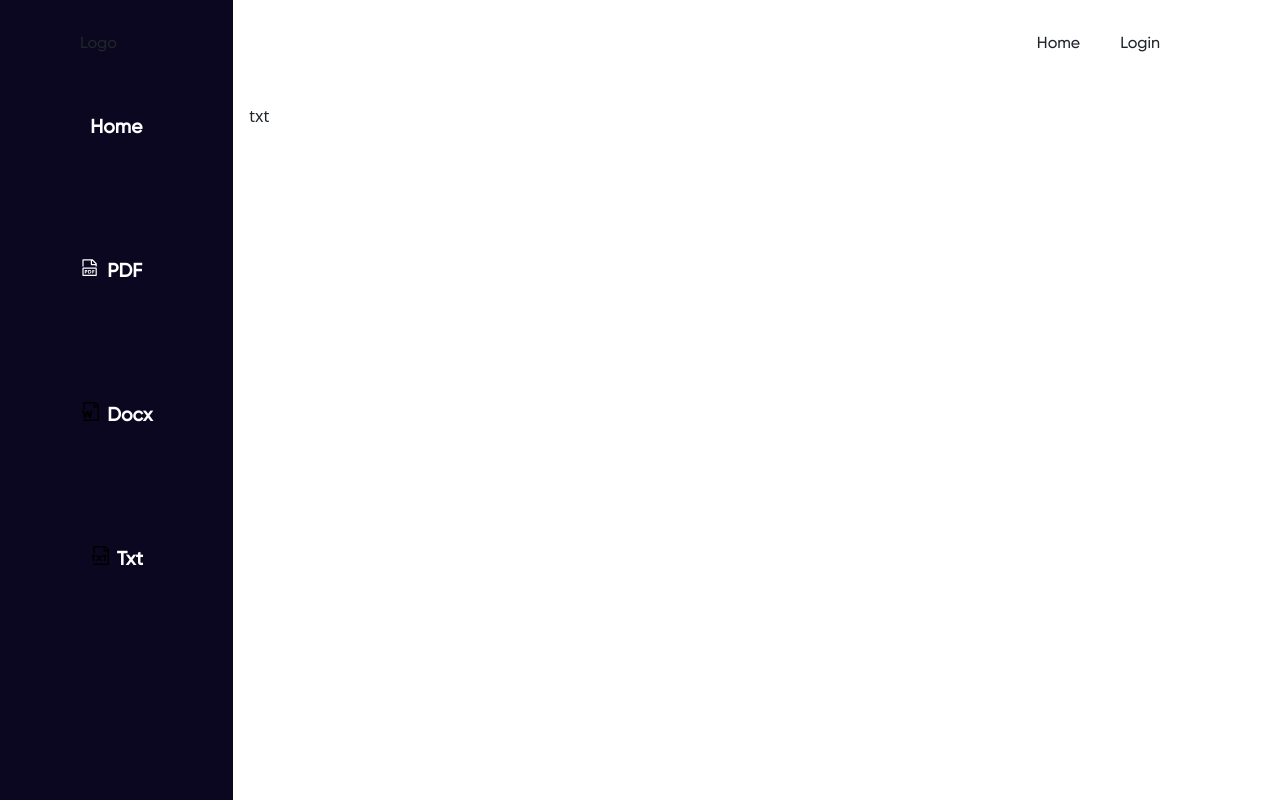
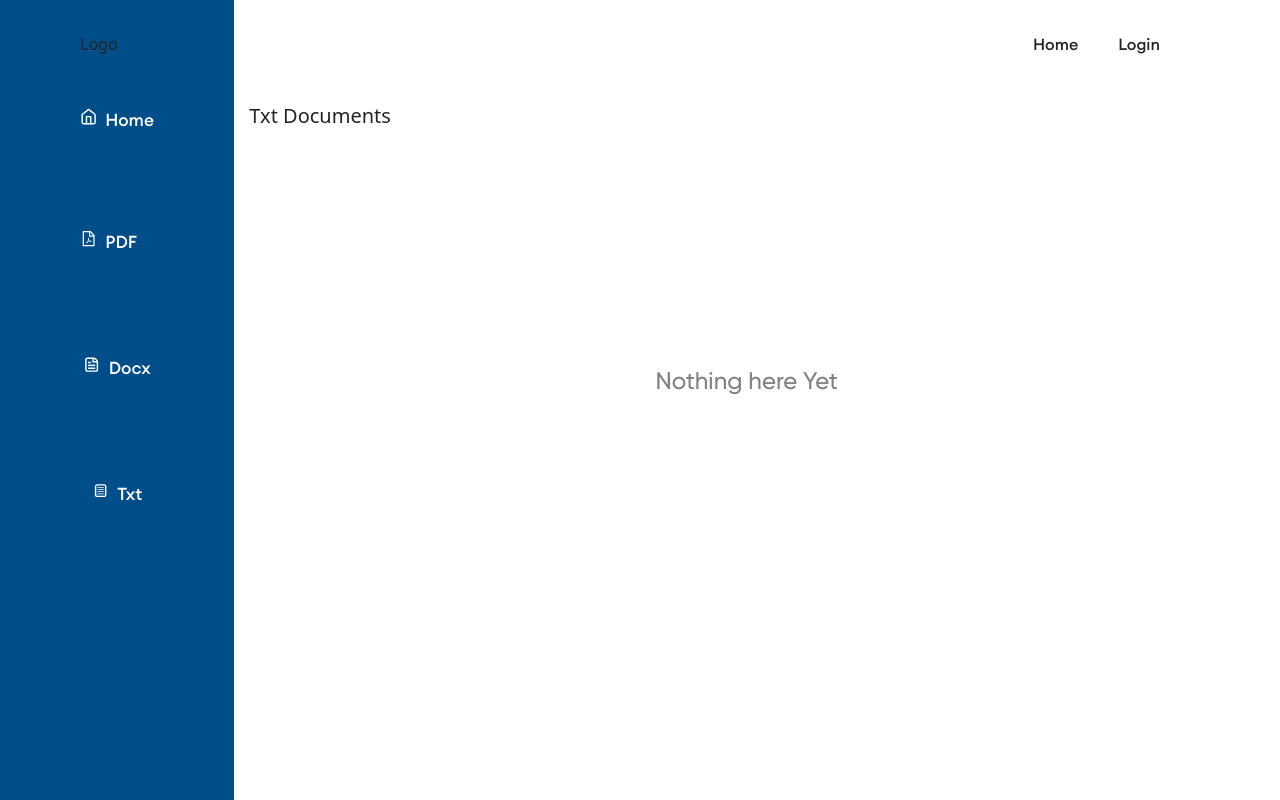
Before and after one commit to yhoungdev/exodus, a React (Create React App) app: page /main/txt in a window 1280 px wide. Built offline with nearby package versions, Linux system fonts and the light colour scheme.

Commit message:
restructured

```diff
--- a/src/App.css
+++ b/src/App.css
@@ -8,7 +8,12 @@
     src: url('./assets/fonts/Gilroy-Medium/Gilroy-Medium.ttf');
 }
 
-@font-face {
-    font-family: Euclid;
-    src: url('./assets/fonts/Gilroy-Medium/Gilroy-Medium.woff');
+.default {
+    color: grey;
+    font-family: Gilroy;
+
+    display: flex;
+    justify-content: center;
+    margin-top: 10em;
+
 }
--- a/src/components/main/sidebar.css
+++ b/src/components/main/sidebar.css
@@ -1,11 +1,15 @@
 @import url('../../App.css');
+@font-face {
+    font-family: Euclid;
+    src: url('./../../assets/fonts/Euclid/Euclid\ Circular\ A\ Medium.ttf');
+}
 .sidebar {
     position: fixed;
     top: 0;
     bottom: 0;
     left: 0;
     padding: 2em 5em;
-    font-family: Euclid;
+
 }
 
 .sidebar ul {
@@ -15,11 +19,11 @@
 }
 
 .sidebar ul li {
-    padding: 3em 0;
+    padding: 2.5em 0;
     text-align: center;
     color: rgb(255, 255, 255);
     font-size:1.2em;
-    font-weight: bold;
+    font-family: Euclid;
 }
 
 .sidebar ul li a {
@@ -35,3 +39,9 @@
     display: inline-flex;
 
 }
+
+.text {
+    font-size:0.9em;
+    font-family: Euclid;
+
+}
--- a/src/components/main/sidebar.tsx
+++ b/src/components/main/sidebar.tsx
@@ -1,6 +1,10 @@
  import react from 'react';
 import { GrDocumentTxt, GrDocumentWord } from 'react-icons/gr';
 import { VscFilePdf } from 'react-icons/vsc';
+import {FiHome} from 'react-icons/fi'
+import {AiOutlineFilePdf} from 'react-icons/ai'
+import {CgFileDocument} from 'react-icons/cg'
+import {TiDocumentText} from 'react-icons/ti'
 import { Link } from 'react-router-dom';
 import './sidebar.css'
  const SideBar = () => {
@@ -16,23 +20,26 @@ import './sidebar.css'
                 <ul>
 
                 <li>
-                     <Link to={`/main/home`}>
-                       Home
+                     <Link to={`/main/home`} className='text'>
+                       <span>
+                       <FiHome className='mr-2' />
+                        Home
+                       </span>
                      </Link>
                  </li>
 
                  <li className="inline-flex">
-                     <Link to={`/main/pdf`}>
+                     <Link to={`/main/pdf`} className='text'>
                         <span>
-                          <VscFilePdf className='mr-2'/>
+                          <AiOutlineFilePdf className='mr-2'/>
                             PDF
                         </span>
                      </Link>
                  </li>
                  <li>
-                     <Link to={`/main/docx`}>
+                     <Link to={`/main/docx`} className='text'>
                         <span>
-                            <GrDocumentWord className='mr-2 text-light' />
+                            <CgFileDocument className='mr-2 '/>
                             Docx
                         </span>
 
@@ -40,9 +47,9 @@ import './sidebar.css'
                  </li>
 
                  <li>
-                     <Link to={`/main/txt`}>
+                     <Link to={`/main/txt`} className='text'>
                       <span>
-                        <GrDocumentTxt className='mr-2'/>
+                        <TiDocumentText className='mr-2'/>
                          Txt
                       </span>
 
--- /dev/null
+++ b/src/components/minor/empty.tsx
@@ -0,0 +1,12 @@
+import react from 'react';
+import '../../App'
+export const Empty = (props: any) => {
+    return (
+
+        <h4 className='default'>
+            Nothing here Yet
+        </h4>
+
+    )
+
+}
--- a/src/pages/auth/routes/docx/docx.tsx
+++ b/src/pages/auth/routes/docx/docx.tsx
@@ -1,9 +1,19 @@
 import React from 'react';
+import { Empty } from '../../../../components/minor/empty';
 const Docx = () => {
     return (
         <>
            <div className="container-fluid">
-             Docx
+            <h5 className="headline">
+                Docx Documents
+            </h5>
+
+              <div className="content">
+
+
+                  <Empty/>
+
+              </div>
            </div>
         </>
     )
--- a/src/pages/auth/routes/pdf/pdf.tsx
+++ b/src/pages/auth/routes/pdf/pdf.tsx
@@ -1,4 +1,5 @@
 import React from 'react';
+import { Empty } from '../../../../components/minor/empty';
     const Pdf = () =>{
     return (
 
@@ -8,7 +9,7 @@ import React from 'react';
 
                 <div className="datas">
 
-
+                    <Empty/>
 
                 </div>
            </div>
--- a/src/pages/auth/routes/txt/txt.tsx
+++ b/src/pages/auth/routes/txt/txt.tsx
@@ -1,10 +1,18 @@
 import react from 'react';
+import { Empty } from '../../../../components/minor/empty';
 const Txt =()=>{
     return (
         <>
 
             <div className="container-fluid">
-                txt
+                <h5> Txt Documents</h5>
+
+                <div className="main-part">
+
+
+
+                   <Empty/>
+                </div>
             </div>
 
         </>
--- a/src/pages/home/home.tsx
+++ b/src/pages/home/home.tsx
@@ -1,6 +1,7 @@
 import React,{useState} from 'react';
 import './home.css';
 import Upload from '../../assets/images/upload.svg'
+import { FiUploadCloud } from 'react-icons/fi';
 const Home = () => {
 
     //states here
@@ -68,7 +69,9 @@ const Home = () => {
                     >
 
                         <label htmlFor="upload">
-                            <img src={Upload} alt="" />
+                            <h1>
+                                <FiUploadCloud/>
+                            </h1>
                         </label>
                         <div>
                         <input type="file" name="upload" id="upload"
@@ -97,7 +100,7 @@ const Home = () => {
                         </small>
 
                             <br />
-                         <button className="bg-btn-green px-5 py-3 my-4"
+                         <button className="bg-btn-green px-5 py-3 my-4 text-white rounded"
                           disabled={disabled}
                          >
                              Upload
--- a/tailwind.config.js
+++ b/tailwind.config.js
@@ -6,7 +6,7 @@ module.exports = {
 
     colors: {
 
-      "btn-green":"rgb(11, 7, 32)",
+      "btn-green":"#004e89  ",
       "light":"#fff"
 
     },
```
